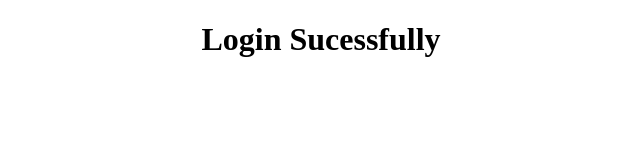
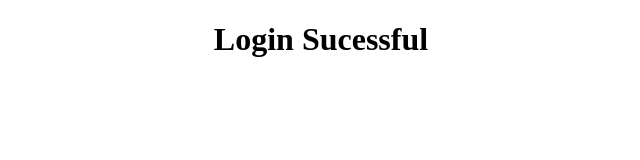
Before and after one commit to Surya-Anumalasetty/Login, a plain HTML site: page main.html in a window 1280 px wide. Shown: the whole page, without its empty margins (439-1079 px from the left). Drawn offline with Linux system fonts and the light colour scheme.

Commit message:
Update main.html

```diff
--- a/main.html
+++ b/main.html
@@ -6,6 +6,6 @@
     <title>Main Menu</title>
 </head>
 <body>
-    <h1 style="text-align: center; padding-left: 30vh;">Login Sucessfully</h1>
+    <h1 style="text-align: center; padding-left: 30vh;">Login Sucessful</h1>
 </body>
 </html>
```
